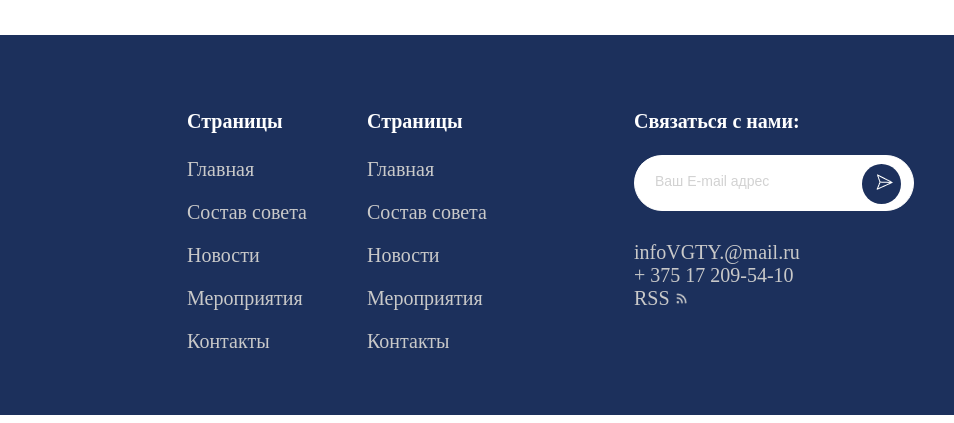
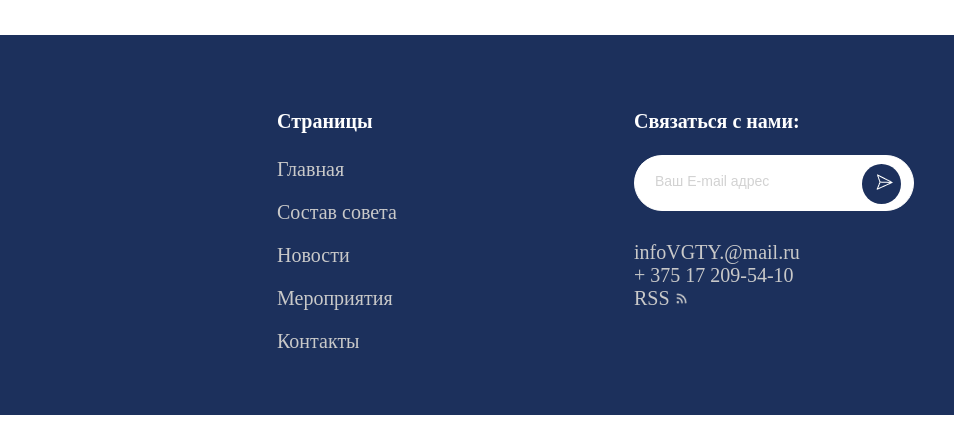
Before and after one commit to tragislav/young-scientists, a plain HTML site: page index.html in a window 1280 px wide. Shown: the part 2784-3207 px from the top of the page, 326-1280 px from the left. Drawn offline with nearby package versions, Linux system fonts and the light colour scheme.

Commit message:
little change of footer

```diff
--- a/index.html
+++ b/index.html
@@ -552,7 +552,7 @@
                                 </li>
                             </ul>
                         </nav>
-                        <nav class="footer__menu">
+                        <!-- <nav class="footer__menu">
                             <p class="footer__menu-title">Страницы</p>
                             <ul class="footer__menu-list">
                                 <li class="footer__menu-item">
@@ -581,7 +581,7 @@
                                     </a>
                                 </li>
                             </ul>
-                        </nav>
+                        </nav> -->
                     </div>
                     <div class="top__footer-right">
                         <p class="footer__right-title">Связаться с нами:</p>
```
